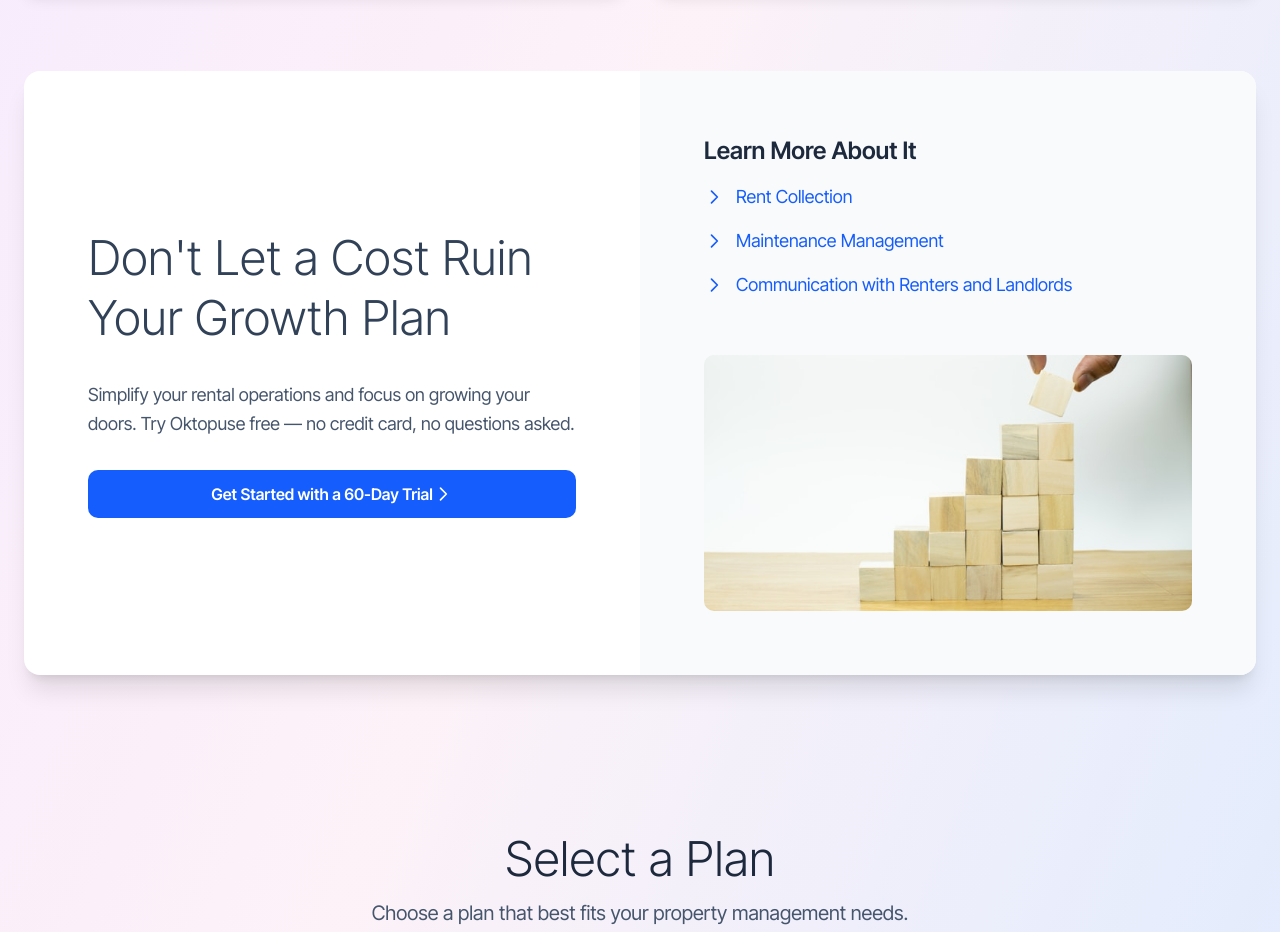
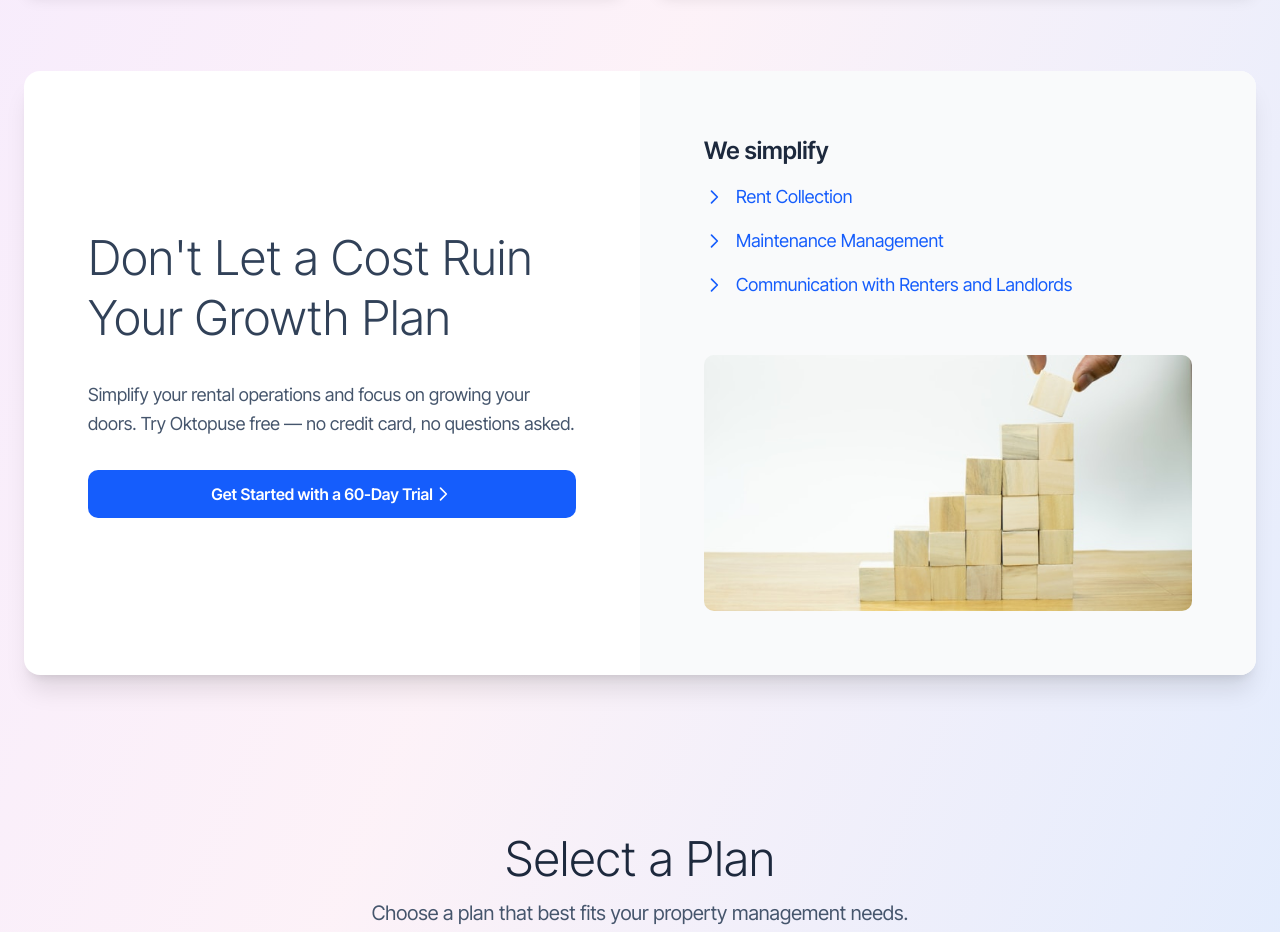
Before and after one commit to justqacode/oktopuse, a React (Vite) app: page / in a window 1280 px wide. Shown: the part 1440-2372 px from the top of the page. Built offline with nearby package versions, Linux system fonts and the light colour scheme; no server answers.

Commit message:
refactor: text changes pmm-252

```diff
--- a/src/pages/Home.tsx
+++ b/src/pages/Home.tsx
@@ -356,11 +356,11 @@ export function Home() {
 
             {/* Right Content */}
             <div className='p-12 lg:p-16 bg-gray-50 flex flex-col justify-center space-y-6'>
-              <h3 className='text-2xl font-semibold text-slate-800 mb-4'>Learn More About It</h3>
+              <h3 className='text-2xl font-semibold text-slate-800 mb-4'>We simplify</h3>
 
               <div className='space-y-4'>
                 <a
-                  href='/about'
+                  href='#'
                   className='flex items-center text-blue-600 hover:text-blue-700 text-lg group'
                 >
                   <svg
@@ -380,7 +380,7 @@ export function Home() {
                 </a>
 
                 <a
-                  href='/about'
+                  href='#'
                   className='flex items-center text-blue-600 hover:text-blue-700 text-lg group'
                 >
                   <svg
@@ -400,7 +400,7 @@ export function Home() {
                 </a>
 
                 <a
-                  href='/about'
+                  href='#'
                   className='flex items-center text-blue-600 hover:text-blue-700 text-lg group'
                 >
                   <svg
```
